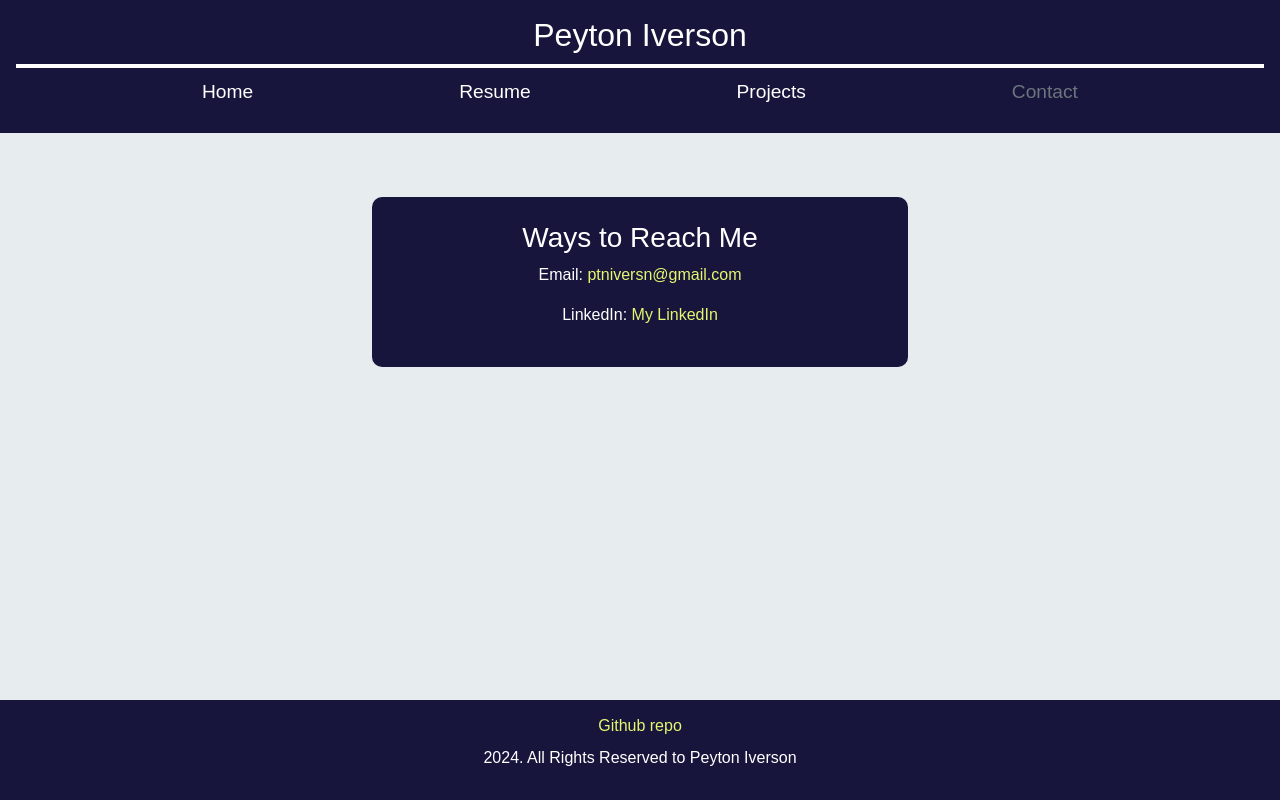
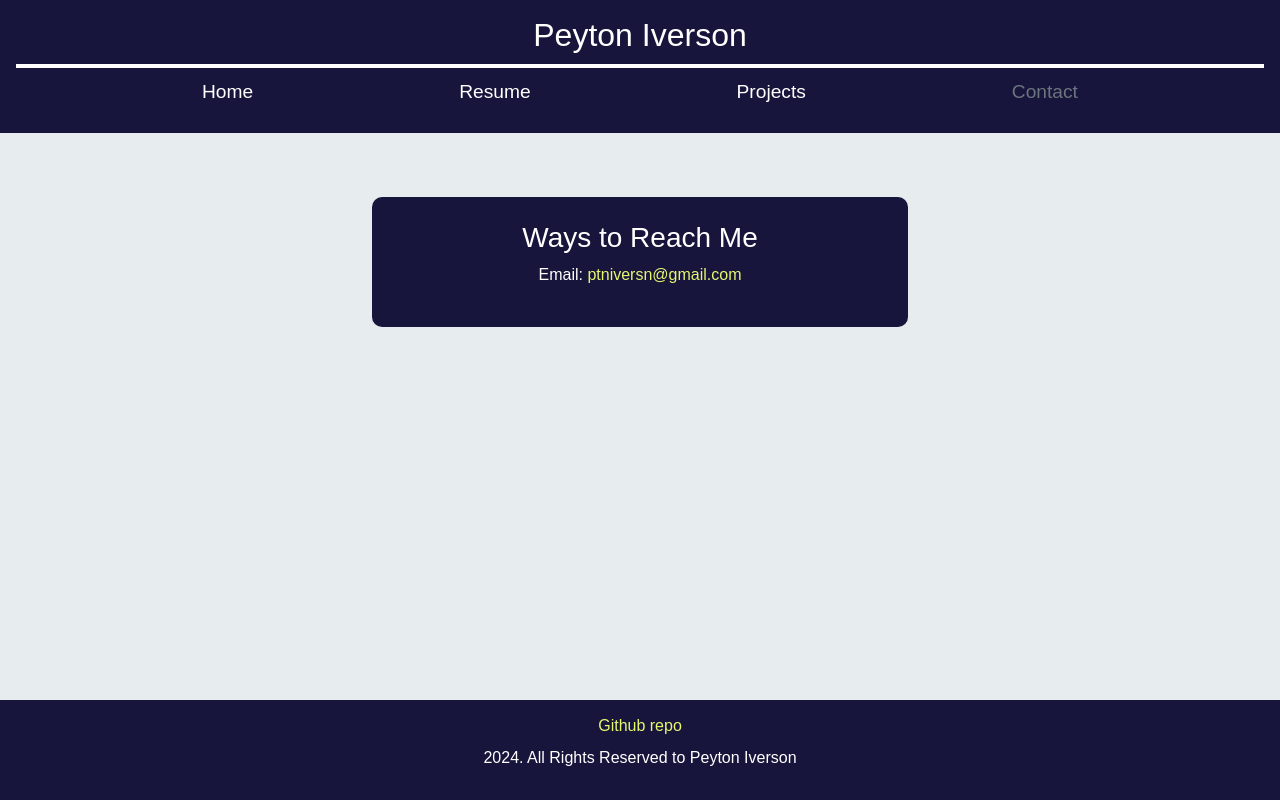
Before and after one commit to AceSpadee/portfolio-using-react, a React (Vite) app: page /Contact in a window 1280 px wide. Built offline with nearby package versions, Linux system fonts and the light colour scheme.

Commit message:
slight change

```diff
--- a/src/pages/Contact.jsx
+++ b/src/pages/Contact.jsx
@@ -8,7 +8,6 @@ export default function Contact() {
         <h3>Ways to Reach Me</h3>
         <div className="contact-info">
           <p>Email: <a href="mailto:ptniversn@gmail.com">ptniversn@gmail.com</a></p>
-          <p>LinkedIn: <a href="https://www.linkedin.com/in/peyton-iverson/" target="_blank" rel="noopener noreferrer">My LinkedIn</a></p>
         </div>
       </div>
     </div>
```
